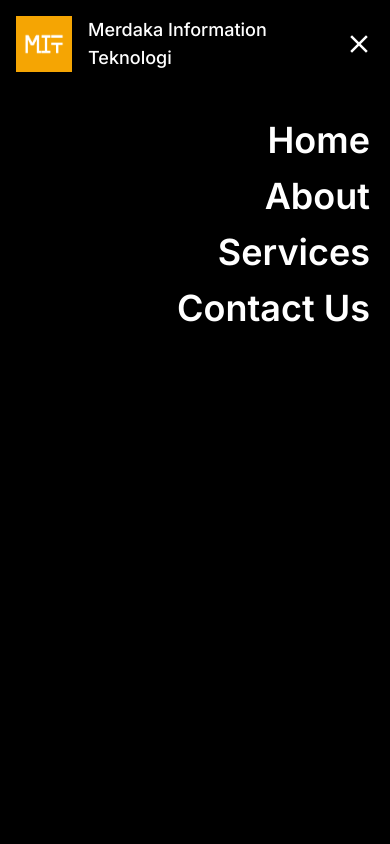
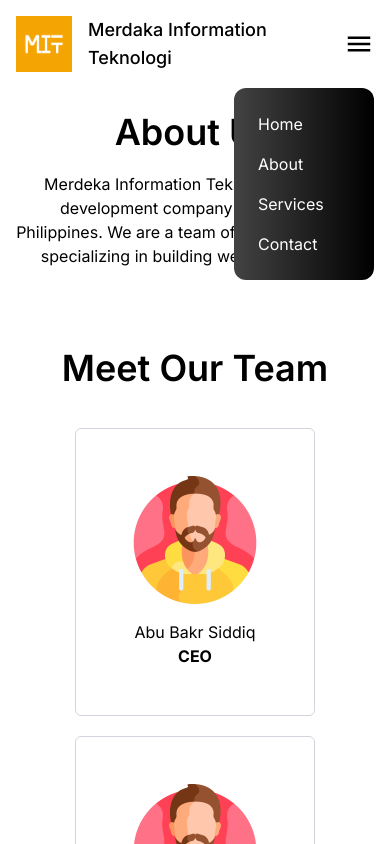
Before and after one commit to abelmorad/merdekainfotek, a Next.js app: page /about in a window 390 px wide. Both pictures are taken after a click on the element 359 px from the left and 44 px from the top of the page. Shown: the top 844 px of the page. Built offline with nearby package versions, Linux system fonts and the light colour scheme.

Commit message:
Enhance and Fix

```diff
--- a/src/app/about/page.tsx
+++ b/src/app/about/page.tsx
@@ -23,7 +23,7 @@ const page = () => {
       </section>
       <div className="flex-col my-20">
         <motion.h2
-          variants={fadeIn('up', 0.3)}
+          variants={fadeIn('up', 0.2)}
           initial="hidden"
           animate="show"
           exit="hidden"
@@ -32,7 +32,7 @@ const page = () => {
           meet our team
         </motion.h2>
         <motion.div
-          variants={fadeIn('up', 0.4)}
+          variants={fadeIn('up', 0.3)}
           initial="hidden"
           animate="show"
           exit="hidden"
--- a/src/app/globals.css
+++ b/src/app/globals.css
@@ -15,6 +15,20 @@
   background-position: center;
 }
 
+.black-gradient {
+  background: #000000; /* fallback for old browsers */
+  background: -webkit-linear-gradient(
+    to right,
+    #434343,
+    #000000
+  ); /* Chrome 10-25, Safari 5.1-6 */
+  background: linear-gradient(
+    to right,
+    #434343,
+    #000000
+  ); /* W3C, IE 10+/ Edge, Firefox 16+, Chrome 26+, Opera 12+, Safari 7+ */
+}
+
 @layer base {
   body {
     overflow-x: hidden;
--- a/src/components/layouts/NavBarMobile.tsx
+++ b/src/components/layouts/NavBarMobile.tsx
@@ -1,40 +1,21 @@
-import CloseOutlinedIcon from '@mui/icons-material/CloseOutlined'
-import logo from '/public/logo/merdaka.png'
-import Image from 'next/image'
+import { navmenu } from '@/constant'
+import Link from 'next/link'
 
 function NavBarMobile({ style, closeBtn }: { style: any; closeBtn: any }) {
   return (
     <nav
       style={style}
-      className="flex flex-col bg-black text-white w-screen h-screen absolute top-0 left-0"
+      className="flex p-6 black-gradient absolute top-20 right-0 mx-4 my-2 min-w-[140px] z-10 rounded-xl"
     >
-      <div className="flex p-4 items-center justify-between mb-8">
-        <div className="flex gap-4">
-          <Image className="h-14 w-14" src={logo} alt="merdaka logo" />
-          <p className="text-lg font-medium">
-            Merdaka Information
-            <br /> Teknologi
-          </p>
-        </div>
-        <CloseOutlinedIcon
-          style={{ height: '30px', width: '30px' }}
-          onClick={closeBtn}
-        />
-      </div>
-      <div className="flex flex-col text-4xl font-semibold text-right pr-5 gap-4">
-        <a onClick={closeBtn} href="#">
-          Home
-        </a>
-        <a onClick={closeBtn} href="#about-us">
-          About
-        </a>
-        <a onClick={closeBtn} href="#services">
-          Services
-        </a>
-        <a onClick={closeBtn} href="#contact-us">
-          Contact Us
-        </a>
-      </div>
+      <ul className="list-none flex justify-end items-start flex-1 flex-col gap-4 text-white">
+        {navmenu.map((item) => {
+          return (
+            <Link key={item.id} href={item.to} onClick={closeBtn}>
+              {item.title && <span>{item.title}</span>}
+            </Link>
+          )
+        })}
+      </ul>
     </nav>
   )
 }
--- a/src/util/variants.tsx
+++ b/src/util/variants.tsx
@@ -10,7 +10,7 @@ export const fadeIn = (direction: string, delay: number): Variants => {
         type: 'tween',
         duration: 1.5,
         delay: delay,
-        ease: [0.25, 0.6, 0.3, 0.8],
+        ease: [0.645, 0.045, 0.355, 1],
       },
     },
     show: {
@@ -21,7 +21,7 @@ export const fadeIn = (direction: string, delay: number): Variants => {
         type: 'tween',
         duration: 1.4,
         delay: delay,
-        ease: [0.25, 0.25, 0.25, 0.75],
+        ease: [0.645, 0.045, 0.355, 1],
       },
     },
   }
```
